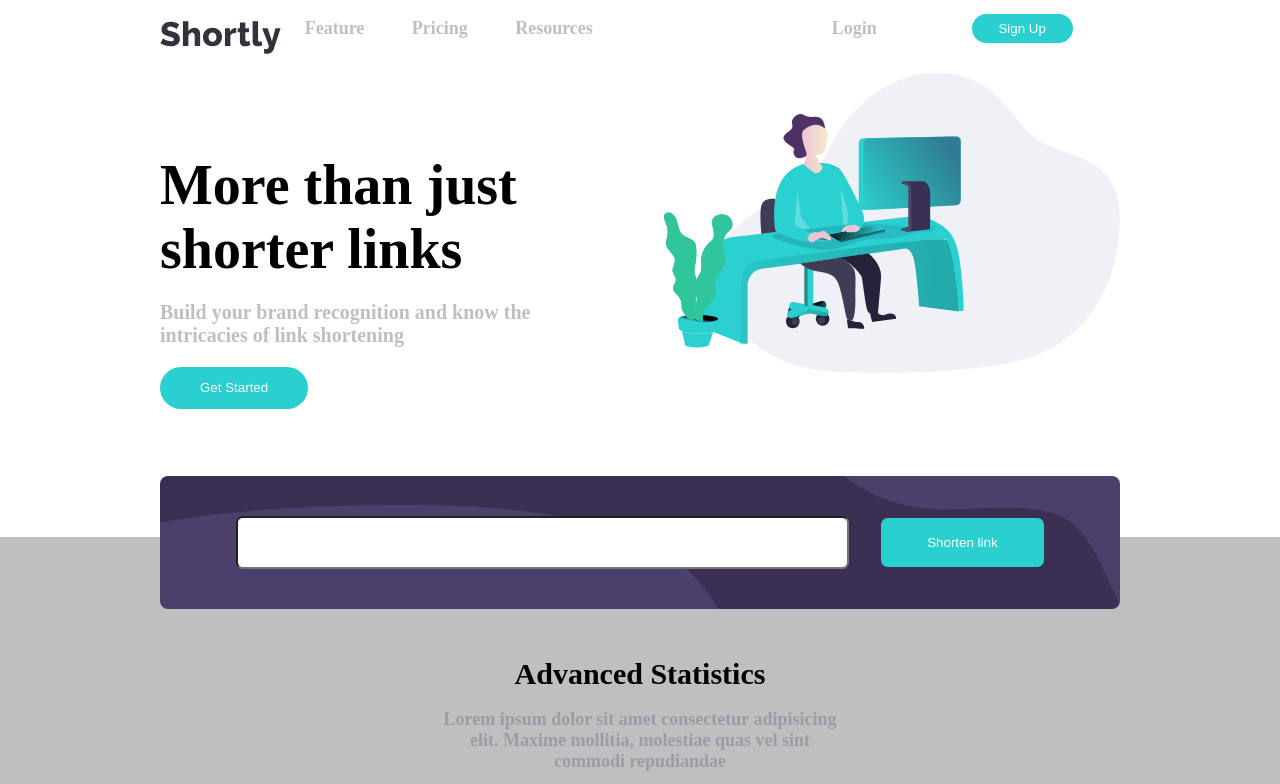
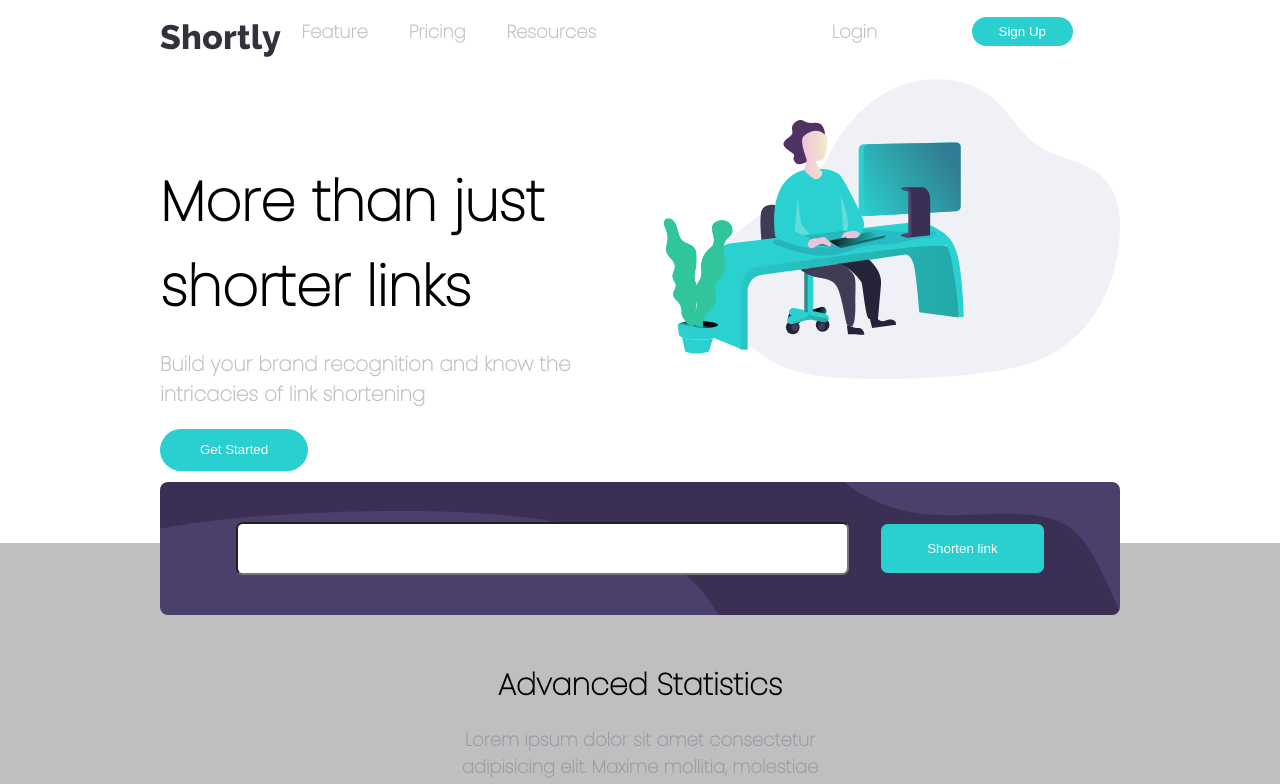
Before and after one commit to Apurba-Kumar-Ghosh/React-API-Assesment, a React (Create React App) app: page / in a window 1280 px wide. Shown: the top 784 px of the page. Built offline with nearby package versions, Linux system fonts and the light colour scheme.

Commit message:
Finished the hamburger menu and also toggling the Navbar on clicking the hamburger div

```diff
--- a/public/index.html
+++ b/public/index.html
@@ -24,6 +24,9 @@
       work correctly both with client-side routing and a non-root public URL.
       Learn how to configure a non-root public URL by running `npm run build`.
     -->
+    <link rel="preconnect" href="https://fonts.googleapis.com">
+<link rel="preconnect" href="https://fonts.gstatic.com" crossorigin>
+<link href="https://fonts.googleapis.com/css2?family=Poppins:wght@100&display=swap" rel="stylesheet">
     <title>React App</title>
   </head>
   <body>
--- a/src/components/body/styles/Body.js
+++ b/src/components/body/styles/Body.js
@@ -133,7 +133,7 @@ export const FrameIcon = styled.div`
   margin-bottom : 2em;
   img {
     width: 2em;
-    height: 2em;
+    height: 3em;
     padding  : auto;
   }
 `;
@@ -147,7 +147,8 @@ display : flex;
 flex-direction : column;
 align-items : center;
 justify-content : space-evenly;
-width : 100%;`;
+width : 100%;
+`;
 export const ListItem = styled.div`
 display : flex;
 justify-content : space-around;
@@ -155,21 +156,32 @@ align-items : center;
 border-radius : 0.75em;
 width : 90%;
 background-color : white;
-margin-top : 1em;`
+margin-top : 1em;
+
+@media(max-width : 950px){
+  flex-direction : column;
+  align-items : center;
+}
+`;
 export const ListLink = styled.div`
   flex-basis: 70%;
-  display : flex;
-  align-items : center;
-  justify-content : space-between;
+  display: flex;
+  align-items: center;
+  justify-content: space-between;
+  @media (max-width: 950px) {
+    flex-direction: column;
+    align-items: center;
+  }
 `;
 export const ListInputText = styled.p`
 color : black;
-font-size : 20px`;
+font-weight : bold;`;
 export const ListText = styled.div`
 color : #2acfcf;
-font-size : 20px`;
+font-size : 20px;
+font-weight : 700;`;
 export const ListButton = styled.button`
-  background: ${({ isCopied }) => (isCopied === true ? "#3b3054" : "#2acfcf")};
+  background-color: ${({ isCopied }) => (isCopied === true ? "#3b3054" : "#2acfcf")};
   border: none;
   height: 2em;
   border-radius: 0.5em;
--- a/src/components/footer/styles/Footer.js
+++ b/src/components/footer/styles/Footer.js
@@ -23,10 +23,11 @@ export const BoostButton = styled.div`
   background: #2acfcf;
   border: none;
   border-radius: 0.5em;
-  padding: 1em 3em;
-  font-size: 1.1em;
+  padding: 0.5em 3em;
+  font-size : 1.1em;
   color: white;
   width: 5em;
+  margin-bottom : 1em;
 
   &:hover {
     cursor: pointer;
--- a/src/components/header/index.js
+++ b/src/components/header/index.js
@@ -12,50 +12,56 @@ import {
   FeatureText,
   Text,
   Icon,
-  NavGroup
+  NavGroup,
+  Hamburger,
+  HamDiv
 } from "./styles/header";
 export default function Header({ children, ...restProps }) {
   return <Container {...restProps}>{children}</Container>;
 }
 
 Header.Background = function HeaderBackground({ children, ...restProps }) {
-  return <Background>
-    <img src="./images/illustration-working.svg" alt = "working illustration"/>
-    {children}
-  </Background>;
+  return (
+    <Background {...restProps}>
+      <img src="./images/illustration-working.svg" alt="working illustration" />
+      {children}
+    </Background>
+  );
 };
 Header.Navbar = function HeaderNavbar({ children, ...restProps }) {
-  return <Navbar>{children}</Navbar>;
+  return <Navbar {...restProps}>{children}</Navbar>;
 };
 Header.NavGroup = function HeaderNavGroup({ children, ...restProps }) {
-  return <NavGroup>{children}</NavGroup>;
+  return <NavGroup {...restProps}>{children}</NavGroup>;
 };
 Header.NavbarItems = function HeaderNavbarItems({ children, ...restProps }) {
-  return <NavbarItems>{children}</NavbarItems>;
+  return <NavbarItems {...restProps}>{children}</NavbarItems>;
 };
 Header.Feature = function HeaderFeature({ children, ...restProps }) {
-  return <Feature>{children}</Feature>;
+  return <Feature {...restProps}>{children}</Feature>;
 };
 Header.Frame = function HeaderFrame({ children, ...restProps }) {
-  return <Frame>{children}</Frame>;
+  return <Frame {...restProps}>{children}</Frame>;
 };
 Header.Icon = function HeaderIcon({ src, ...restProps }) {
-  return <Icon>
-    <img src= "./images/logo.svg" />
-  </Icon>;
+  return (
+    <Icon {...restProps}>
+      <img src="./images/logo.svg" />
+    </Icon>
+  );
 };
 
 Header.FeatureHeading = function HeaderFeatureHeading({
   children,
   ...restProps
 }) {
-  return <FeatureHeading>{children}</FeatureHeading>;
+  return <FeatureHeading {...restProps}>{children}</FeatureHeading>;
 };
 Header.FeatureText = function HeaderFeatureText({ children, ...restProps }) {
-  return <FeatureText>{children}</FeatureText>;
+  return <FeatureText {...restProps}>{children}</FeatureText>;
 };
 Header.Text = function HeaderText({ children, ...restProps }) {
-  return <Text>{children}</Text>;
+  return <Text {...restProps}>{children}</Text>;
 };
 Header.FeatureButton = function HeaderFeatureButton({ children, ...restProps })
   {
@@ -67,3 +73,9 @@ Header.Button = function HeaderButton({
 }) {
   return <Button {...restProps}>{children}</Button>;
 };
+Header.Hamburger = function HeaderHamburger({ children, ...restProps }) {
+  return <Hamburger {...restProps}>{children}</Hamburger>;
+}
+Header.HamDiv = function HeaderHamDiv({ children, ...restProps }) {
+  return <HamDiv {...restProps}>{children}</HamDiv>;
+};
--- a/src/components/header/styles/header.js
+++ b/src/components/header/styles/header.js
@@ -36,13 +36,14 @@ export const Background = styled.div`
     }
 `;
 export const NavGroup = styled.div`
-width : 100%;
-display : flex;
-align-items : center;
-@media(max-width){
-  justify-content : space-between;
-  align-items : flex-end;
-}
+  width: 100%;
+  display: flex;
+  align-items: center;
+  @media (max-width: 1100px) {
+    justify-content: space-between;
+    align-items: baseline;
+    position : relative;
+  }
 `;
 export const Container = styled.section`
 margin : 0 auto;
@@ -54,15 +55,22 @@ padding : 0 10em;
   justify-content : center;
 }`;
 export const Navbar = styled.div`
-flex-basis : 90%;
+  flex-basis: 90%;
   display: flex;
   justify-content: space-between;
-  align-items : center;
-  @media(max-width : 1100px){
-    flex-direction : column;
-    justify-content : center;
-    display : none;
-
+  align-items: center;
+  @media (max-width: 1100px) {
+    position : absolute;
+    top : 100%;
+    left : 15%;
+     display : ${({ showMenu }) => (showMenu === true ? "flex" : "none")};
+    flex-direction: column;
+    transition : display 2s ease-in;
+    justify-content: center;
+    align-items : center;
+    width : 70vw;
+    background-color: #3b3054;
+    border-radius : 2em;
   }
 `;
 export const Feature = styled.div`
@@ -89,10 +97,15 @@ cursor : pointer;
 color : black;
   }
   @media(max-width : 1100px){
-    width : 100%;
+      width : 100%;
       flex-direction : column;
       justify-content : center;
-      align-items : space-evenly;
+      align-items : center;
+      border-bottom : 0.75px solid black;
+      &:last-of-type {
+        border : none;
+        padding-bottom : 1em;
+      }
   }
 `;
 
@@ -127,6 +140,10 @@ export const Button = styled.button`
       padding : 0.6em 2.2em;
       font-weight : 700;
   }
+  @media(max-width : 700px){
+    width: 75%;
+    height : 3em;
+  }
 `;
 export const Frame = styled.div`
   margin-top : 1em;
@@ -143,3 +160,44 @@ export const Icon = styled.div`
 flex-basis : 10%;
 height : 1em;
 `;
+export const HamDiv = styled.div`
+  border-radius: 50%;
+  height: 5em;
+  width: 5em;
+  cursor: pointer;
+  z-index: 1000;
+  box-shadow: 0 1rem 3rem rgba(182, 237, 200, 0.3);
+  text-align: center;
+  display : none;
+
+  @media(max-width : 1100px){
+    display : block;
+  }
+`;
+
+export const Hamburger = styled.span`
+position : relative;
+background-color : black;
+width : 2.5em;
+height : 2px;
+display : inline-block;
+margin-top : 2.5em;
+
+&::after,
+&::before{
+  position : absolute;
+  background-color : black;
+  content : "";
+  width : 2.5em;
+  display : inline-block;
+  height : 2px;
+  left : 0;
+}
+&::after{
+  top : 0.8em;
+}
+&::before{
+  top : -0.8em;
+}
+
+`;
--- a/src/containers/BodyContainer.js
+++ b/src/containers/BodyContainer.js
@@ -5,6 +5,7 @@ export function BodyContainer({ children, ...restProps }) {
   const [isActive, setIsActive] = useState(true);
   const [link, setLink] = useState('');
   const [obj, setObj] = useState([])
+  const [isCopied,setIsCopied] = useState(false)
   async function handleSubmit() {
     const query = link;
     console.log("started")
@@ -34,10 +35,17 @@ export function BodyContainer({ children, ...restProps }) {
               <Body.ListItem key={index}>
                 <Body.ListLink>
                   <Body.ListInputText>{item.original_link}</Body.ListInputText>
-                  <Body.ListText>{ item.short_link}</Body.ListText>
+                  <Body.ListText>{item.short_link}</Body.ListText>
                 </Body.ListLink>
 
-                <Body.ListButton>Copy!</Body.ListButton>
+                <Body.ListButton
+                  onClick={() => {
+                    navigator.clipboard.writeText(item.short_link);
+                    setIsCopied(true)
+                  }}
+                isCopied = {isCopied}>
+                  {isCopied===true ? "Copied!" : "Copy!"}
+                </Body.ListButton>
               </Body.ListItem>
             );
           })}
--- a/src/containers/HeaderContainer.js
+++ b/src/containers/HeaderContainer.js
@@ -1,11 +1,19 @@
 import React from 'react'
 import  Header  from '../components/header/index'
 export function HeaderContainer({ children, ...restProps }) {
+  const [showMenu,setShowMenu] = React.useState(false)
     return (
       <Header>
         <Header.NavGroup>
-          <Header.Icon src= "./images/logo.svg"/>
-          <Header.Navbar>
+          <Header.Icon src="./images/logo.svg" />
+          <Header.HamDiv
+            onClick={() => {
+              setShowMenu(!showMenu);
+            }}
+          >
+            <Header.Hamburger />
+          </Header.HamDiv>
+          <Header.Navbar showMenu={showMenu}>
             <Header.NavbarItems>
               <Header.Text>Feature</Header.Text>
               <Header.Text>Pricing</Header.Text>
--- a/src/index.js
+++ b/src/index.js
@@ -6,6 +6,7 @@ import { createGlobalStyle } from 'styled-components'
 const GlobalStyles = createGlobalStyle`
 body {
   margin : 0;
+  font-family: 'Poppins', sans-serif;
 }
 p{
   color : #bfbfbf;
```
